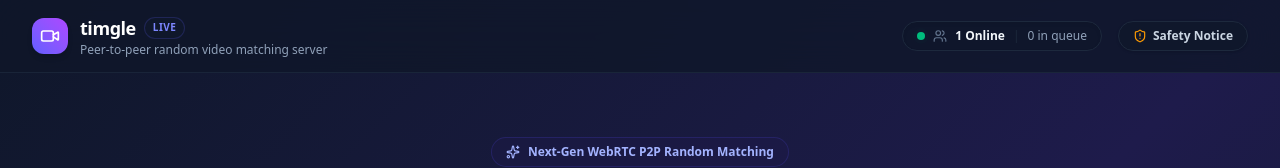
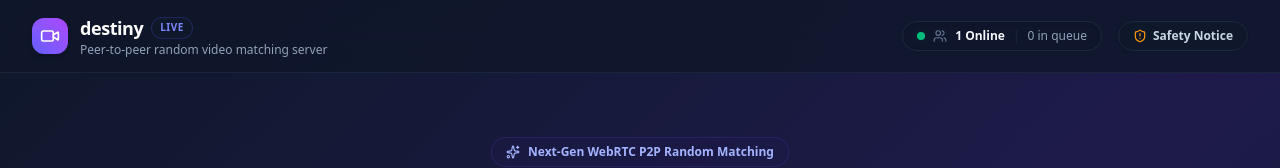
Before and after one commit to Durgesh-sharma9/timingal, a React (Vite) app: page / in a window 1280 px wide. Shown: the top 168 px of the page. Built offline with nearby package versions, Linux system fonts and the light colour scheme.

Commit message:
Rename app to destiny

```diff
--- a/index.html
+++ b/index.html
@@ -3,7 +3,7 @@
   <head>
     <meta charset="UTF-8" />
     <meta name="viewport" content="width=device-width, initial-scale=1.0" />
-    <title>Timingal app</title>
+    <title>Destiny</title>
     <!-- Google AdSense Code -->
     <script async src="https://pagead2.googlesyndication.com/pagead/js/adsbygoogle.js?client=ca-pub-8246081378101458"
      crossorigin="anonymous"></script>
--- a/metadata.json
+++ b/metadata.json
@@ -1,5 +1,5 @@
 {
-  "name": "Random Video Chat",
+  "name": "Destiny",
   "description": "A random WebRTC video chat web application with Socket.io signaling, in-memory matching queue, side-by-side video streams, and live text chat.",
   "requestFramePermissions": ["camera", "microphone"],
   "majorCapabilities": ["MAJOR_CAPABILITY_SERVER_SIDE_GEMINI_API"]
--- a/package.json
+++ b/package.json
@@ -1,5 +1,5 @@
 {
-  "name": "react-example",
+  "name": "destiny",
   "private": true,
   "version": "0.0.0",
   "type": "module",
--- a/src/components/Header.tsx
+++ b/src/components/Header.tsx
@@ -16,7 +16,7 @@ export const Header: React.FC<HeaderProps> = ({ stats, onOpenNotice }) => {
         </div>
         <div>
           <h1 className="text-base lg:text-lg font-bold text-white tracking-tight flex items-center gap-2">
-            timgle
+            destiny
             <span className="text-[10px] uppercase tracking-wider px-2 py-0.5 rounded-full bg-slate-900 text-indigo-400 font-semibold border border-indigo-500/20">
               Live
             </span>
```
